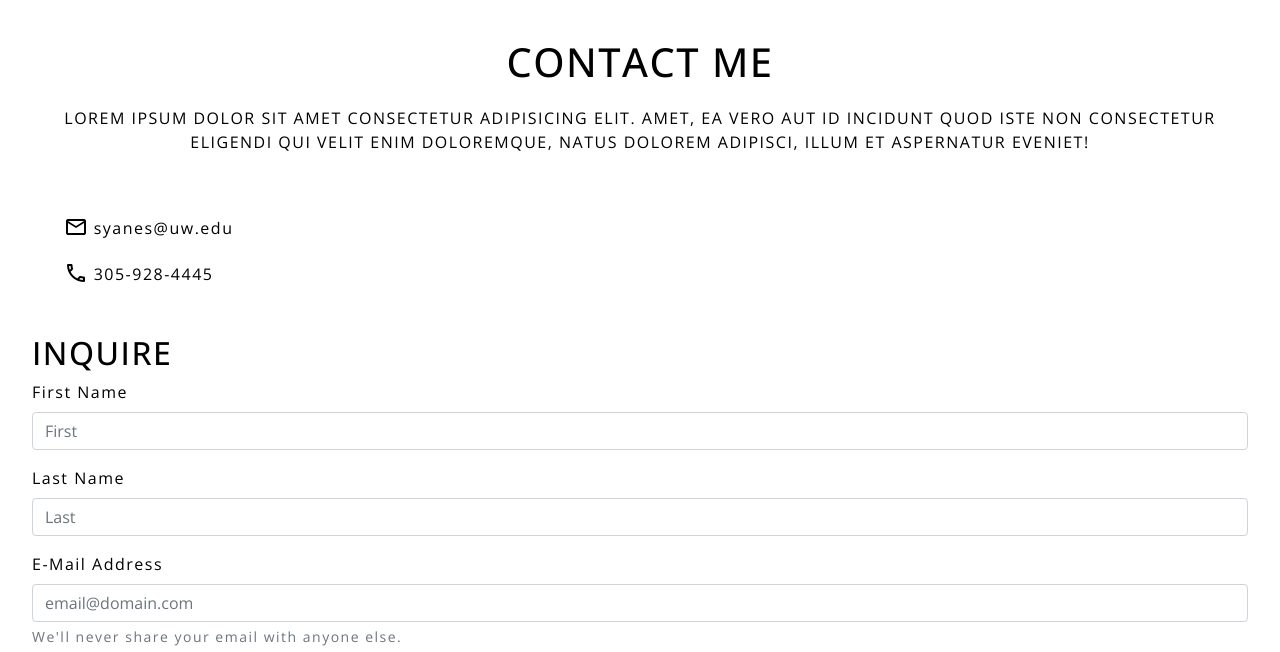
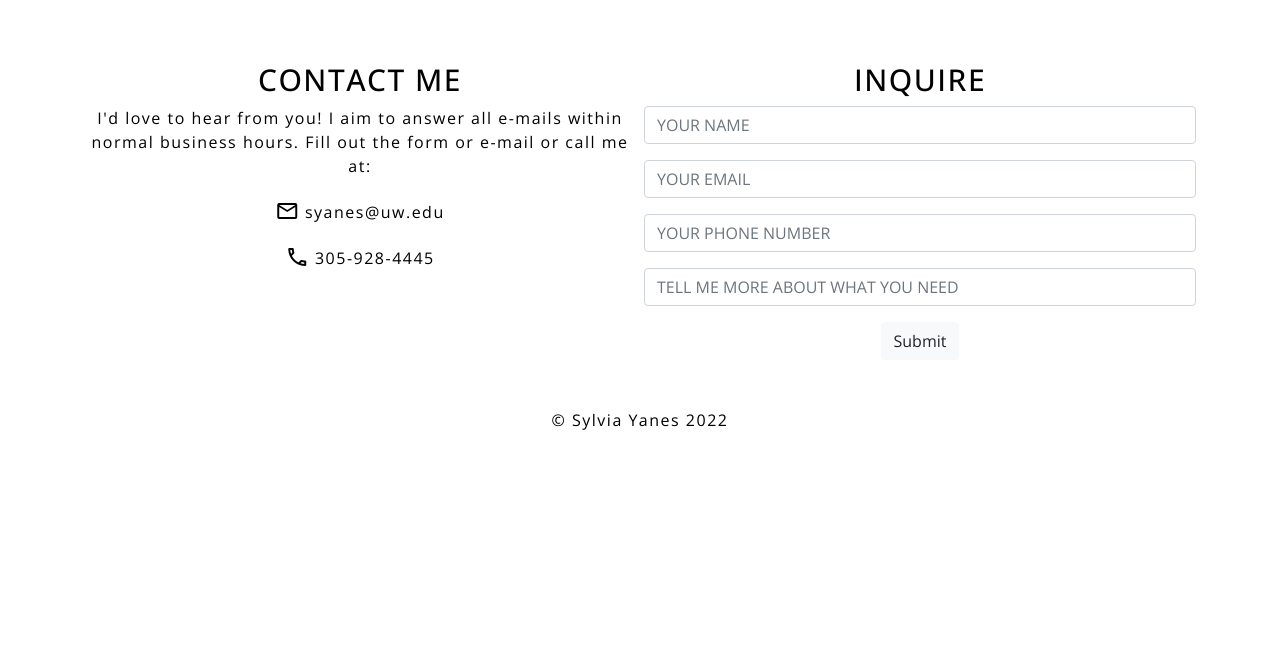
Before and after one commit to sylviayanes/lis549-sp22-project-sylviayanes, a plain HTML site: page contact.html in a window 1280 px wide. Shown: the part 148-800 px from the top of the page. Drawn offline with nearby package versions, Linux system fonts and the light colour scheme.

Commit message:
update css

```diff
--- a/contact.html
+++ b/contact.html
@@ -7,7 +7,8 @@
     <meta name="description" content="Contact Me">
     <meta name="viewport" content="width=device-width, initial-scale=1, shrink-to-fit=no">
     <title>Contact Me</title>
-    <link rel="stylesheet" href="https://cdn.jsdelivr.net/npm/bootstrap@4.6.1/dist/css/bootstrap.min.css" integrity="sha384-zCbKRCUGaJDkqS1kPbPd7TveP5iyJE0EjAuZQTgFLD2ylzuqKfdKlfG/eSrtxUkn" crossorigin="anonymous">
+    <link rel="stylesheet" href="https://cdn.jsdelivr.net/npm/bootstrap@4.6.1/dist/css/bootstrap.min.css"
+        integrity="sha384-zCbKRCUGaJDkqS1kPbPd7TveP5iyJE0EjAuZQTgFLD2ylzuqKfdKlfG/eSrtxUkn" crossorigin="anonymous">
     <link rel="preconnect" href="https://fonts.googleapis.com">
     <link rel="preconnect" href="https://fonts.gstatic.com" crossorigin>
     <link
@@ -38,40 +39,36 @@
             </ul>
         </div>
     </nav>
-    <header>
-        <div class="center">
+    <main>
+        <div class="row">
+        <div class="column center">
             <h1>Contact Me</h1>
-            <p>Lorem ipsum dolor sit amet consectetur adipisicing elit. Amet, ea vero aut id incidunt quod iste non
-                consectetur eligendi qui velit enim doloremque, natus dolorem adipisci, illum et aspernatur eveniet!</p>
+            <p> I'd love to hear from you! I aim to answer all e-mails within normal business hours. Fill out the form or e-mail or call me at:
+            </p>
+            <p class="contact-me"><a href="mailto:syanes@uw.edu"><span class="material-icons-outlined">email</span> syanes@uw.edu</a></p>
+            <p class="contact-me"><a href="tel:305-928-4445"><span class="material-icons-outlined">phone</span> 305-928-4445</a></p>
         </div>
-    </header>
-    <main>
-        <div class="contact-info">
-            <p><a href="mailto:syanes@uw.edu"><span class="material-icons-outlined">email</span> syanes@uw.edu</a></p>
-            <p><a href="tel:305-928-4445"><span class="material-icons-outlined">phone</span> 305-928-4445</a></p>
-        </div>
-    </main>
+        <div class="column center">
             <form>
-        <h2>Inquire</h2>
+                <h1>Inquire</h1>
                 <div class="form-group">
-            <label for="FirstName">First Name</label>
-            <input type="text" class="form-control" placeholder="First">
+                    <input type="text" class="form-control text-uppercase" placeholder="your name">
                 </div>
                 <div class="form-group">
-            <label for="LastName">Last Name</label>
-            <input type="text" class="form-control" placeholder="Last">
+                    <input type="email" class="form-control text-uppercase" aria-describedby="emailHelp"
+                        placeholder="your email">
                 </div>
                 <div class="form-group">
-          <label for="EmailAddress">E-Mail Address</label>
-          <input type="email" class="form-control" aria-describedby="emailHelp" placeholder="email@domain.com">
-          <small id="emailHelp" class="form-text text-muted">We'll never share your email with anyone else.</small>
+                    <input type="number" class="form-control text-uppercase" placeholder="your phone number">
                 </div>
                 <div class="form-group">
-            <label for="PhoneNumber">Phone Number</label>
-            <input type="number" class="form-control" placeholder="(000) 000-0000">
+                    <input type="text" class="form-control text-uppercase"
+                        placeholder="tell me more about what you need">
                 </div>
                 <button type="submit" class="btn btn-light">Submit</button>
             </form>
+        </div>
+    </main>
     <footer>&copy; Sylvia Yanes 2022
     </footer>
 </body>
--- a/css/style.css
+++ b/css/style.css
@@ -9,8 +9,16 @@ header img {
     height: 80px;
 }
 
-header h1 {
-    height: 60px;
+/* headings */
+
+h1 {
+    font-size: 30px;
+    text-transform: uppercase;
+}
+
+h2 {
+    font-size: 25px;
+    text-transform: uppercase;
 }
 
 
@@ -36,7 +44,7 @@ img:hover {
     transition: 1s;
 }
 
-h2 {
+h1, h2 {
     text-transform: uppercase;
 }
 
@@ -146,9 +154,7 @@ nav ul li {
     top: 5px;
 }
 
-/* index page */
-
-/* photos page - photo grid */
+/* grid */
 .row {
     display: flex;
     flex-wrap: wrap;
@@ -181,12 +187,13 @@ nav ul li {
 
 /* contact page */
 
-.contact-info a:link,
+.contact-me a:link,
 a:visited {
     color: black;
     text-decoration: none;
     text-align: center;
 }
+
 
 /* footer */
 footer {
```
Also changed, not shown: index.html (+9 -9 lines). Lines whose indentation alone changed are shown as unchanged.
